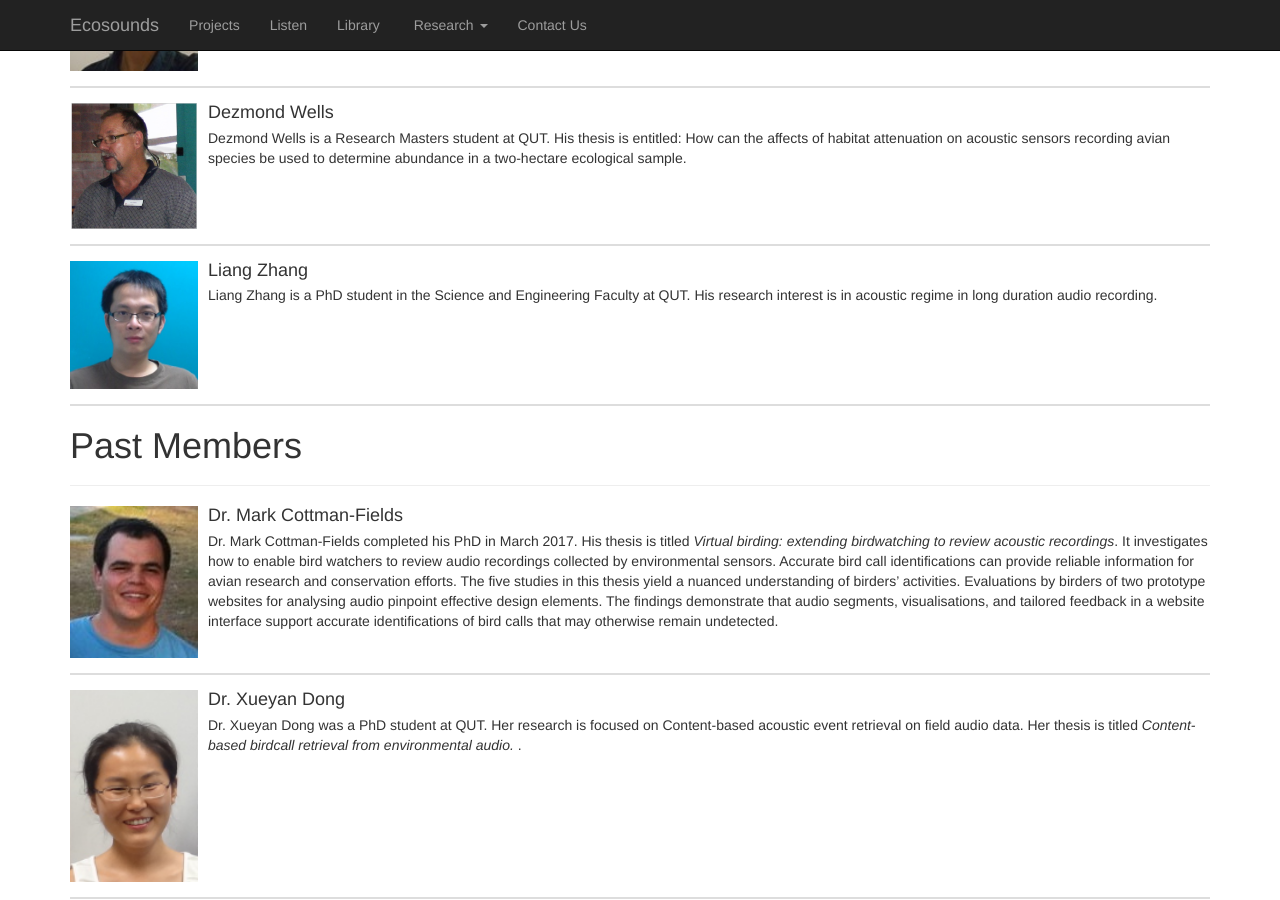
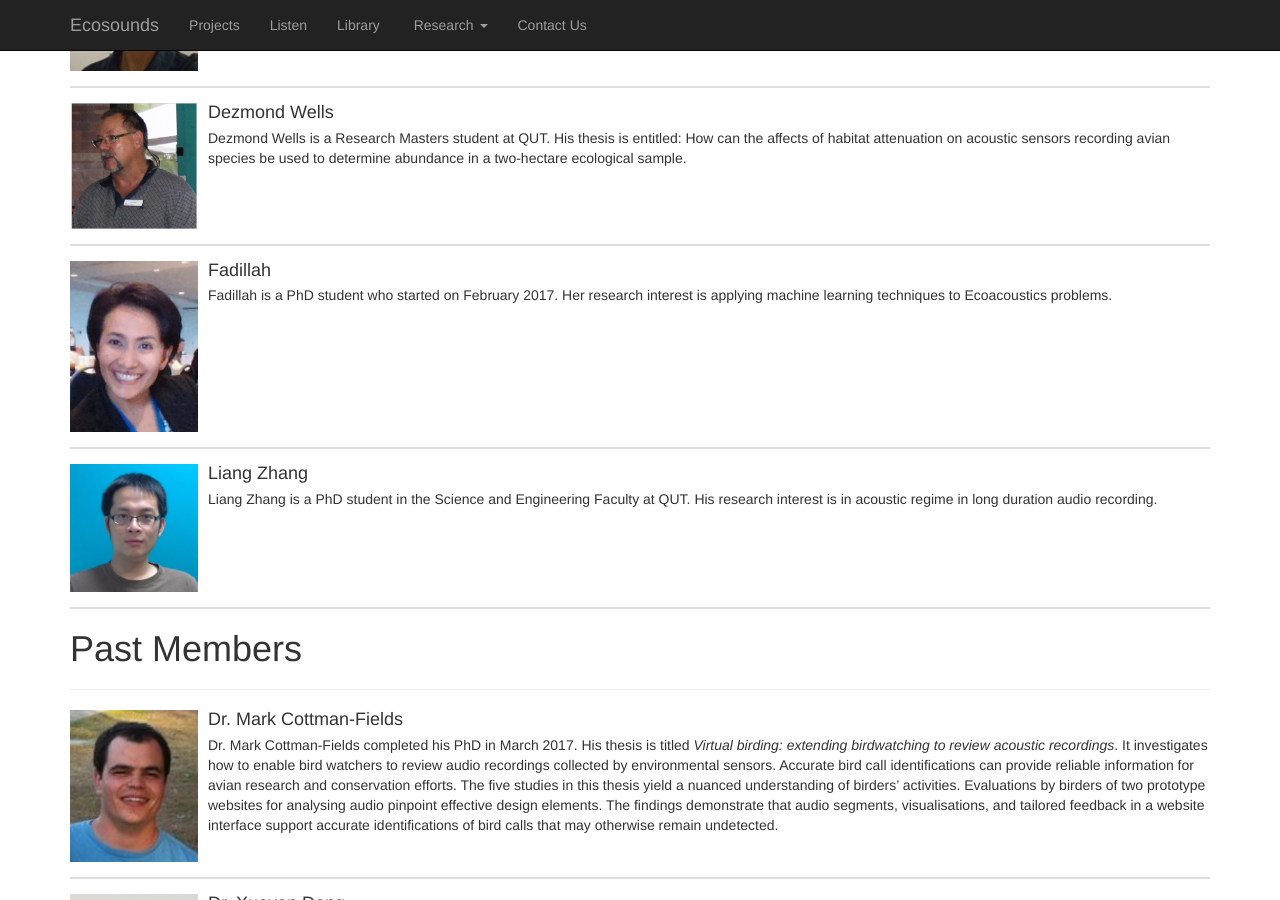
Before and after one commit to QutEcoacoustics/research-blog, a Jekyll site: the page built from people/people.html, in a window 1280 px wide and 900 px high, scrolled down 2134 px. Built offline with Jekyll 4.4.1, drawn with Linux system fonts in a browser that asks for light colours; nearby versions of some CDN libraries.

Commit message:
Add image and bio for Fadillah

```diff
--- a/people/people.html
+++ b/people/people.html
@@ -204,6 +204,17 @@ title: Ecosounds | People
                 two-hectare ecological sample.
             </div>
         </li>
+		<li class="media">
+            <span class="pull-left">
+                <img class="media-object" src="../images/Fadillah.png" alt="Fadillah">
+            </span>
+
+            <div class="media-body">
+                <h4 class="media-heading">Fadillah</h4>
+                Fadillah is a PhD student who started on February 2017.
+                Her research interest is applying machine learning techniques to Ecoacoustics problems.
+            </div>
+        </li>
         <li class="media">
             <span class="pull-left">
                 <img class="media-object" src="../images/Liang.jpg" alt="Liang Zhang">
```
Also changed, not shown: images/Fadillah.png (added).
